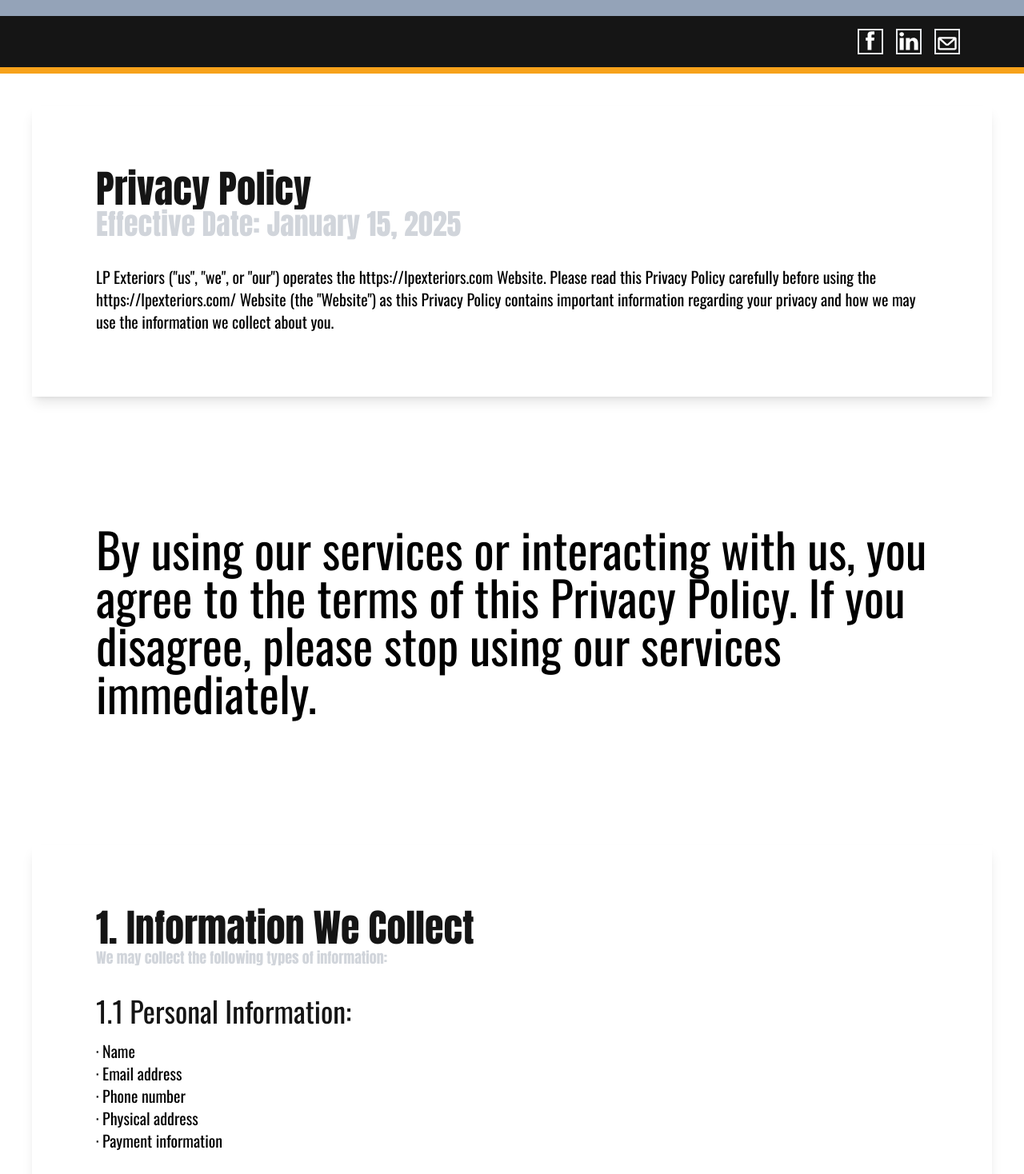
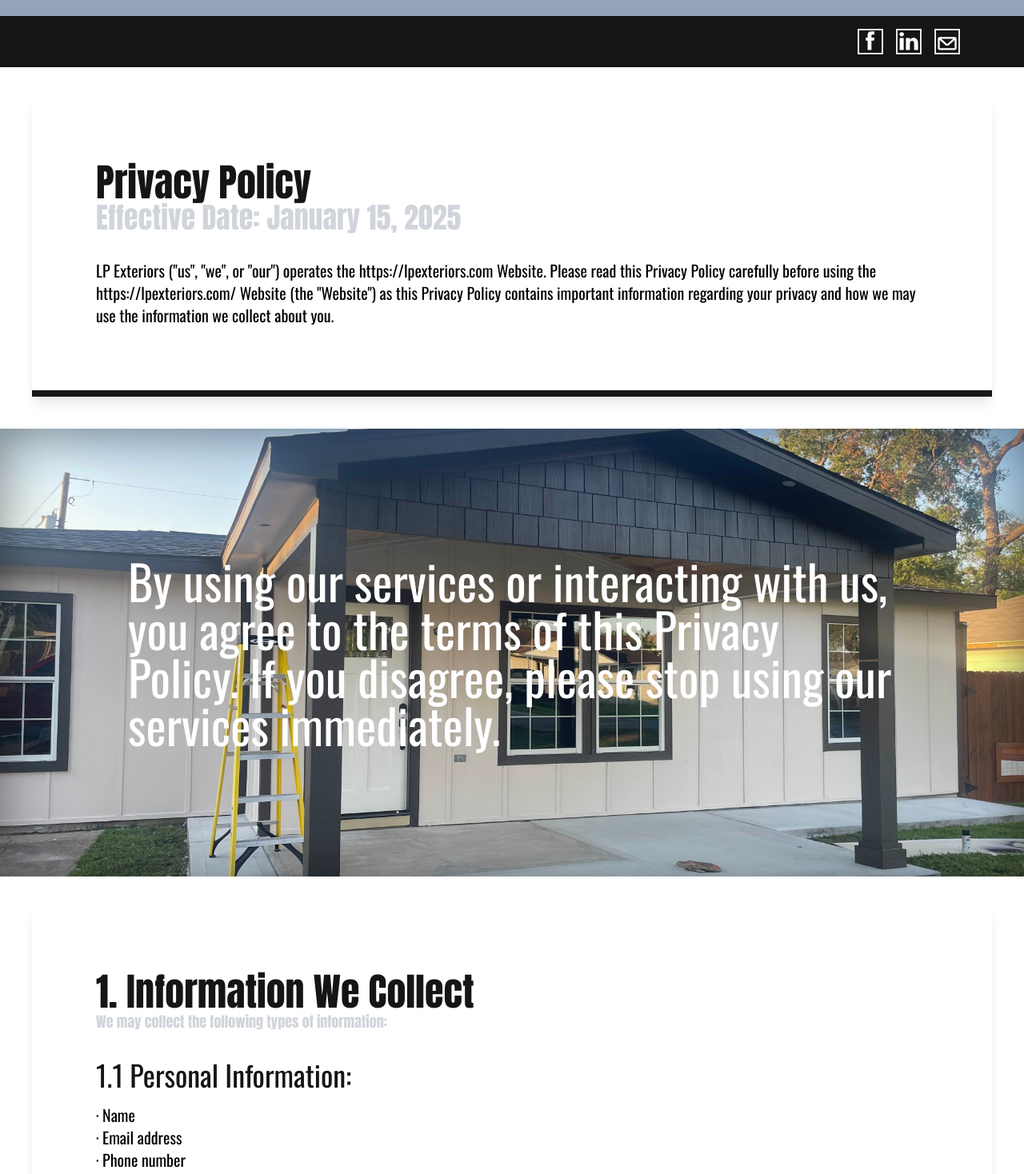
Before and after one commit to dvidsalaz/lpmain, a Next.js app: page /privacy-policy in a window 1280 px wide. Shown: the part 760-2228 px from the top of the page at 80% size. Built offline with nearby package versions, Linux system fonts and the light colour scheme; what tailwindcss-motion would draw is missing.

Commit message:
added minor details to privacy

```diff
--- a/src/app/privacy-policy/page.tsx
+++ b/src/app/privacy-policy/page.tsx
@@ -99,14 +99,13 @@
         </div>
       </section>
 
-      <Separator className=" bg-SunsetOrange p-1"></Separator>
       <section
         id="member"
         className=" bg-white flex flex-col gap-8 p-6 sm:p-10 lg:p-10"
       >
         <div
           id="div1"
-          className=" flex-1 gap-8 flex flex-col p-6 sm:p-10 lg:p-20 bg-white shadow-lg items-center text-center md:text-left md:items-start"
+          className=" flex-1 gap-8 flex flex-col p-6 sm:p-10 lg:p-20 bg-white shadow-lg items-center text-center md:text-left md:items-start border-b-8 border-WayneBlack"
         >
           <div>
             <h2 className=" text-WayneBlack text-2xl lg:text-5xl">
@@ -128,13 +127,14 @@
       </section>
       <section
         id="member"
-        className=" bg-white flex flex-col gap-8 p-6 sm:p-10 lg:p-10"
+        className="flex shadow-inner-after flex-col md:flex-row gap-8 p-6 sm:p-10 lg:p-20 bg-cover md:bg-fixed bg-center"
+        style={{ backgroundImage: "url('/images/IMG_7164.jpg')" }}
       >
         <div
           id="div1"
-          className=" flex-1 gap-8 flex flex-col p-6 sm:p-10 lg:p-20 bg-white items-center text-center md:text-left md:items-start"
+          className=" flex-1 gap-8 flex flex-col p-6 sm:p-10 lg:p-20 items-center text-center md:text-left md:items-start"
         >
-          <p className="text-3xl lg:text-6xl hover:underline hover:decoration-SunsetOrange">
+          <p className="text-3xl lg:text-6xl text-white">
             By using our services or interacting with us, you agree to the terms
             of this Privacy Policy. If you disagree, please stop using our
             services immediately.
@@ -144,7 +144,7 @@
       <section id="member" className=" flex flex-col gap-8 p-6 sm:p-10 lg:p-10">
         <div
           id="container"
-          className=" flex-1 gap-8 flex flex-col p-6 sm:p-10 lg:p-20 bg-white shadow-lg"
+          className=" flex-1 gap-8 flex flex-col p-6 sm:p-10 lg:p-20 bg-white shadow-lg border-b-8 border-SunsetOrange"
         >
           <div>
             <h2 className=" text-WayneBlack text-xl lg:text-5xl">
@@ -188,7 +188,7 @@
       >
         <div
           id="container"
-          className=" gap-8 flex flex-col p-6 sm:p-10 lg:p-20 bg-white shadow-lg"
+          className=" gap-8 flex flex-col p-6 sm:p-10 lg:p-20 bg-white shadow-lg border-b-8 border-SunsetOrange"
         >
           <div>
             <h2 className=" text-WayneBlack text-xl lg:text-5xl">
@@ -223,7 +223,7 @@
       >
         <div
           id="container"
-          className=" gap-8 flex flex-col p-6 sm:p-10 lg:p-20 bg-white shadow-lg"
+          className=" gap-8 flex flex-col p-6 sm:p-10 lg:p-20 bg-white shadow-lg border-b-8 border-SunsetOrange"
         >
           <div>
             <h2 className=" text-WayneBlack text-xl lg:text-5xl">
@@ -260,7 +260,7 @@
       >
         <div
           id="container"
-          className=" gap-8 flex flex-col p-6 sm:p-10 lg:p-20 bg-white shadow-lg"
+          className=" gap-8 flex flex-col p-6 sm:p-10 lg:p-20 bg-white shadow-lg border-b-8 border-SunsetOrange"
         >
           <div>
             <h2 className=" text-WayneBlack text-xl lg:text-5xl">
@@ -283,7 +283,7 @@
       >
         <div
           id="container"
-          className=" gap-8 flex flex-col p-6 sm:p-10 lg:p-20 bg-white shadow-lg"
+          className=" gap-8 flex flex-col p-6 sm:p-10 lg:p-20 bg-white shadow-lg border-b-8 border-SunsetOrange"
         >
           <div>
             <h2 className=" text-WayneBlack text-xl lg:text-5xl">
@@ -314,7 +314,7 @@
       >
         <div
           id="container"
-          className=" gap-8 flex flex-col p-6 sm:p-10 lg:p-20 bg-white shadow-lg"
+          className=" gap-8 flex flex-col p-6 sm:p-10 lg:p-20 bg-white shadow-lg border-b-8 border-SunsetOrange"
         >
           <div>
             <h2 className=" text-WayneBlack text-xl lg:text-5xl">
@@ -337,7 +337,7 @@
       >
         <div
           id="container"
-          className=" gap-8 flex flex-col p-6 sm:p-10 lg:p-20 bg-white shadow-lg"
+          className=" gap-8 flex flex-col p-6 sm:p-10 lg:p-20 bg-white shadow-lg border-b-8 border-SunsetOrange"
         >
           <div>
             <h2 className=" text-WayneBlack text-xl lg:text-5xl">
@@ -365,7 +365,7 @@
       >
         <div
           id="container"
-          className=" gap-8 flex flex-col p-6 sm:p-10 lg:p-20 bg-white shadow-lg"
+          className=" gap-8 flex flex-col p-6 sm:p-10 lg:p-20 bg-white shadow-lg border-b-8 border-SunsetOrange"
         >
           <div>
             <h2 className=" text-WayneBlack text-xl lg:text-5xl">
@@ -387,7 +387,7 @@
       >
         <div
           id="container"
-          className=" gap-8 flex flex-col p-6 sm:p-10 lg:p-20 bg-white shadow-lg"
+          className=" gap-8 flex flex-col p-6 sm:p-10 lg:p-20 bg-white shadow-lg border-b-8 border-SunsetOrange"
         >
           <div>
             <h2 className=" text-WayneBlack text-xl lg:text-5xl">
```
